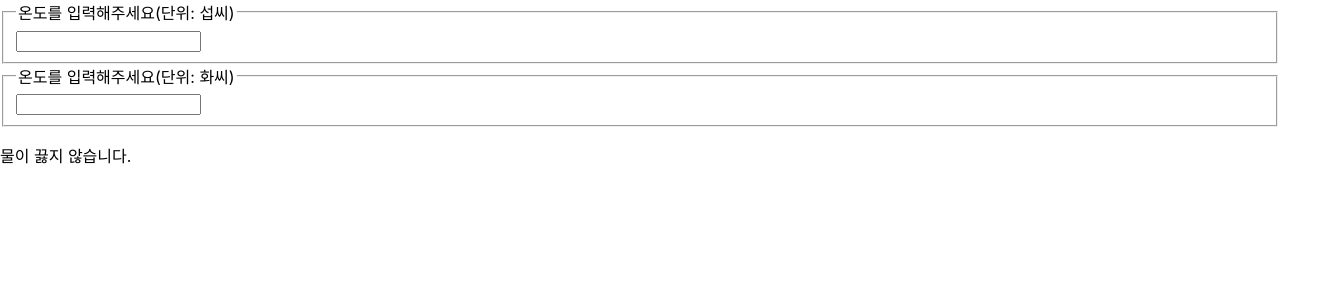
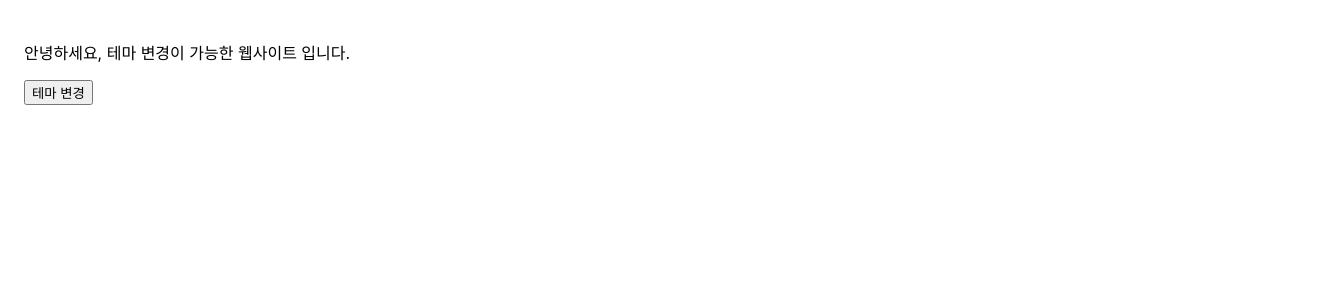
Before and after one commit to Jungkihong07/React-first-app, a React (Create React App) app in the folder my-app/: page / in a window 1280 px wide. Shown: the top 300 px of the page, 1328 px wide, since content can reach past the window. Built offline with nearby package versions, Linux system fonts and the light colour scheme.

Commit message:
section 13 & 14 13 : Card 컴포넌트, 컴포지션 제작 (Compostion vs Inheritance(상속)) 14 : Context, props를 대체하는 속성을 제일 잘 옮기는 방법

```diff
--- /dev/null
+++ b/my-app/src/chapter_13/Card.jsx
@@ -0,0 +1,20 @@
+function Card(props) {
+  const { title, backgroundColor, children } = props;
+
+  return (
+    <div
+      style={{
+        margin: 8,
+        padding: 8,
+        borderRadius: 8,
+        boxShadow: "0px 0px 4px grey",
+        backgroundColor: backgroundColor || "white",
+      }}
+    >
+      {title && <h1>{title}</h1>}
+      {children}
+    </div>
+  );
+}
+
+export default Card;
--- /dev/null
+++ b/my-app/src/chapter_13/ProfileCard.jsx
@@ -0,0 +1,12 @@
+import Card from "./Card";
+
+function ProfileCard(props) {
+  return (
+    <Card title="Inje Lee" backgroundColor="#4ea04e">
+      <p>안녕하세요, 소품입니다.</p>
+      <p>저는 리액트를 사용해서 개발하고 있습니다.</p>
+    </Card>
+  );
+}
+
+export default ProfileCard;
--- /dev/null
+++ b/my-app/src/chapter_14/DarkOrLight.jsx
@@ -0,0 +1,23 @@
+import { useState, useCallback } from "react";
+import ThemeContext from "./ThemeContext";
+import MainContent from "./MainContent";
+
+function DarkOrLight(props) {
+  const [theme, setTheme] = useState("light");
+
+  const toggleTheme = useCallback(() => {
+    if (theme == "light") {
+      setTheme("dark");
+    } else if (theme == "dark") {
+      setTheme("light");
+    }
+  }, [theme]);
+
+  return (
+    <ThemeContext.Provider value={{ theme, toggleTheme }}>
+      <MainContent />
+    </ThemeContext.Provider>
+  );
+}
+
+export default DarkOrLight;
--- /dev/null
+++ b/my-app/src/chapter_14/MainContent.jsx
@@ -0,0 +1,23 @@
+import { useContext } from "react";
+import ThemeContext from "./ThemeContext";
+
+function MainContent() {
+  const { theme, toggleTheme } = useContext(ThemeContext);
+
+  return (
+    <div
+      style={{
+        width: "100vw",
+        height: "100vh",
+        padding: "1.5rem",
+        backgroundColor: theme == "light" ? "white" : "black",
+        color: theme == "light" ? "black" : "white",
+      }}
+    >
+      <p>안녕하세요, 테마 변경이 가능한 웹사이트 입니다.</p>
+      <button onClick={toggleTheme}>테마 변경</button>
+    </div>
+  );
+}
+
+export default MainContent;
--- /dev/null
+++ b/my-app/src/chapter_14/ThemeContext.jsx
@@ -0,0 +1,6 @@
+import React from "react";
+
+const ThemeContext = React.createContext();
+ThemeContext.displayName = "ThemeContext";
+
+export default ThemeContext;
--- a/my-app/src/index.js
+++ b/my-app/src/index.js
@@ -14,11 +14,13 @@
 import AttendanceBook from "./chapter_10/AttendanceBook";
 import SignUp from "./chapter_11/SignUp";
 import Calculator from "./chapter_12/Calculator";
+import ProfileCard from "./chapter_13/ProfileCard";
+import DarkOrLight from "./chapter_14/DarkOrLight";
 
 const root = ReactDOM.createRoot(document.getElementById("root"));
 root.render(
   <React.StrictMode>
-    <Calculator />
+    <DarkOrLight />
   </React.StrictMode>
 );
 
```
